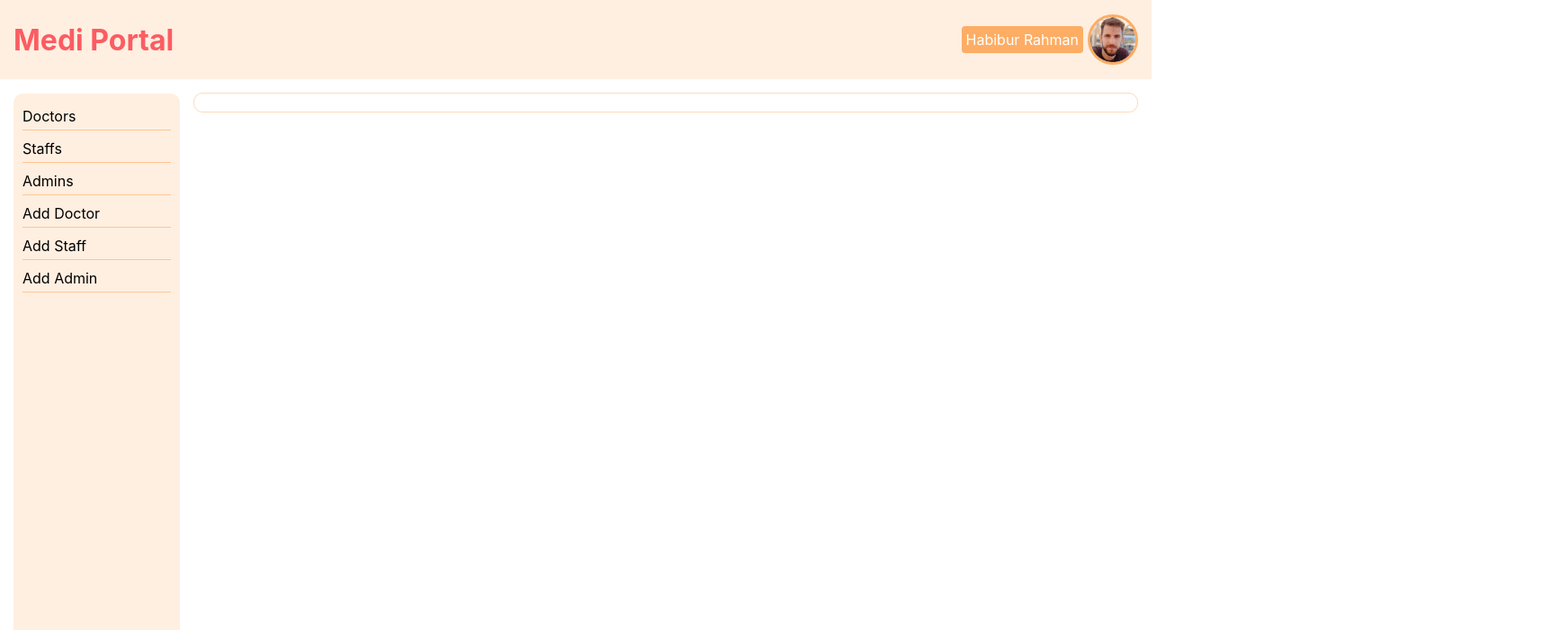
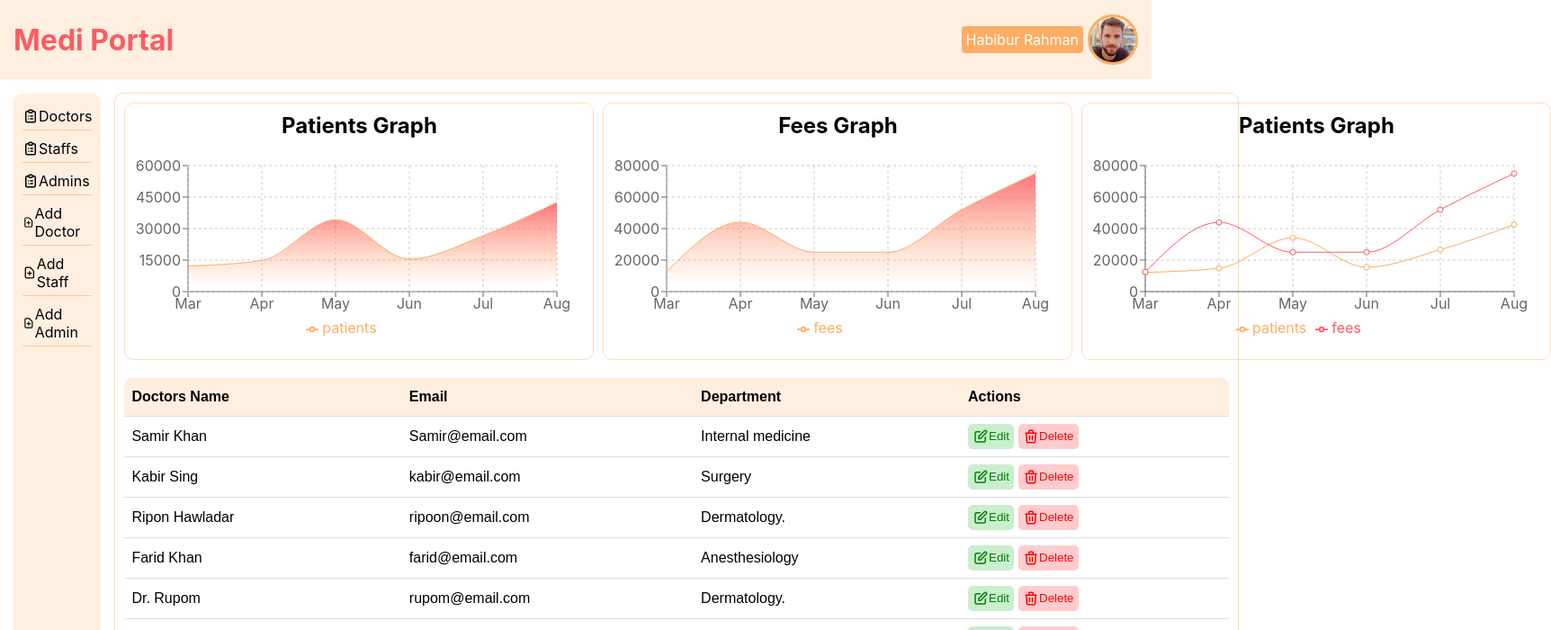
Before and after one commit to habib-sc/medi-portal, a React (Create React App) app: page /dashboard/admin in a window 1280 px wide. Shown: the top 700 px of the page at 90% size, 1724 px wide, since content can reach past the window. Built offline with nearby package versions, Linux system fonts and the light colour scheme.

Commit message:
Added graph for doctors page

```diff
--- a/package.json
+++ b/package.json
@@ -10,6 +10,7 @@
     "react-dom": "^18.1.0",
     "react-router-dom": "^6.3.0",
     "react-scripts": "5.0.1",
+    "recharts": "^2.1.10",
     "web-vitals": "^2.1.4"
   },
   "scripts": {
--- /dev/null
+++ b/public/chartdata.json
@@ -0,0 +1,32 @@
+[
+    {
+        "month": "Mar",
+        "patients": 12200,
+        "fees": 12500
+    },
+    {
+        "month": "Apr",
+        "patients": 14800,
+        "fees": 44000
+    },
+    {
+        "month": "May",
+        "patients": 34200,
+        "fees": 25000
+    },
+    {
+        "month": "Jun",
+        "patients": 15500,
+        "fees": 25000
+    },
+    {
+        "month": "Jul",
+        "patients": 26600,
+        "fees": 52000
+    },
+    {
+        "month": "Aug",
+        "patients": 42500,
+        "fees": 75000
+    }
+]
--- a/src/App.js
+++ b/src/App.js
@@ -10,6 +10,7 @@ function App() {
       <Routes>
         <Route path='/' element={<Login></Login>}></Route>
         <Route path='/dashboard/admin' element={<Admin></Admin>}>
+          <Route index element={<Doctors></Doctors>}></Route>
           <Route path='/dashboard/admin/doctors' element={<Doctors></Doctors>}></Route>
         </Route>
       </Routes>
--- /dev/null
+++ b/src/components/Pages/Dashboard/Chart/Chart.css
@@ -0,0 +1,22 @@
+.chart-container{
+    padding-bottom: 15px;
+    width: 500px;
+    height: 200px;
+}
+.chart-item{
+    border: 1px solid #fdae6465;
+    border-radius: 10px;
+    width: 500px;
+    padding: 10px;
+    margin-bottom: 20px;
+}
+.chart-heading{
+    text-align: center;
+    margin-top: 0;
+}
+.charts{
+    display: flex;
+    justify-content: space-between;
+    align-items: center;
+    gap: 10px;
+}
--- /dev/null
+++ b/src/components/Pages/Dashboard/Chart/Chart.js
@@ -0,0 +1,99 @@
+import React, { useEffect, useState } from 'react';
+import { Area, AreaChart, CartesianGrid, Legend, Line, LineChart, ResponsiveContainer, Tooltip, XAxis, YAxis } from 'recharts';
+import './Chart.css';
+
+const Chart = () => {
+    const [chartData, setChartData] = useState([]);
+
+    useEffect( () => {
+        fetch('/chartdata.json')
+        .then(res => res.json())
+        .then(data => setChartData(data));
+    } , []);
+
+    console.log(chartData);
+
+    return (
+        <div className='charts'>
+            <div className='chart-item'>
+                <h2 className='chart-heading'>Patients Graph</h2>
+                <div className='chart-container'>
+                    <ResponsiveContainer width="100%" height="100%">
+                        <AreaChart data={chartData}
+                        margin={{ top: 10, right: 30, left: 0, bottom: 0 }}>
+                            <defs>
+                                <linearGradient id="colorMonth" x1="0" y1="0" x2="0" y2="1">
+                                <stop offset="5%" stopColor="#FC5C62" stopOpacity={0.8}/>
+                                <stop offset="95%" stopColor="#FDAD64" stopOpacity={0}/>
+                                </linearGradient>
+                                <linearGradient id="colorPatients" x1="0" y1="0" x2="0" y2="1">
+                                <stop offset="5%" stopColor="#82ca9d" stopOpacity={0.8}/>
+                                <stop offset="95%" stopColor="#82ca9d" stopOpacity={0}/>
+                                </linearGradient>
+                            </defs>
+                            <XAxis dataKey="month" />
+                            <YAxis />
+                            <CartesianGrid strokeDasharray="3 3" />
+                            <Tooltip />
+                            <Legend></Legend>
+                            <Area type="monotone" dataKey="patients" stroke="#FDAD64" fillOpacity={1} fill="url(#colorMonth)" />
+                        </AreaChart>
+                    </ResponsiveContainer>
+                </div>
+            </div>
+
+            <div className='chart-item'>
+                <h2 className='chart-heading'>Fees Graph</h2>
+                <div className='chart-container'>
+                    <ResponsiveContainer width="100%" height="100%">
+                        <AreaChart data={chartData}
+                        margin={{ top: 10, right: 30, left: 0, bottom: 0 }}>
+                            <defs>
+                                <linearGradient id="colorMonth" x1="0" y1="0" x2="0" y2="1">
+                                <stop offset="5%" stopColor="#FC5C62" stopOpacity={0.8}/>
+                                <stop offset="95%" stopColor="#FDAD64" stopOpacity={0}/>
+                                </linearGradient>
+                                <linearGradient id="colorPatients" x1="0" y1="0" x2="0" y2="1">
+                                <stop offset="5%" stopColor="#82ca9d" stopOpacity={0.8}/>
+                                <stop offset="95%" stopColor="#82ca9d" stopOpacity={0}/>
+                                </linearGradient>
+                            </defs>
+                            <XAxis dataKey="month" />
+                            <YAxis />
+                            <CartesianGrid strokeDasharray="3 3" />
+                            <Tooltip />
+                            <Legend></Legend>
+                            <Area type="monotone" dataKey="fees" stroke="#FDAD64" fillOpacity={1} fill="url(#colorMonth)" />
+                        </AreaChart>
+                    </ResponsiveContainer>
+                </div>
+            </div>
+            <div className='chart-item'>
+                <h2 className='chart-heading'>Patients Graph</h2>
+                <div className='chart-container'>
+                    <ResponsiveContainer width="100%" height="100%">
+                    <LineChart
+                    data={chartData}
+                    margin={{
+                        top: 10,
+                        right: 30,
+                        left: 0,
+                        bottom: 0,
+                    }}
+                    >
+                    <CartesianGrid strokeDasharray="3 3" />
+                    <XAxis dataKey="month" />
+                    <YAxis />
+                    <Tooltip />
+                    <Legend />
+                    <Line type="monotone" dataKey="patients" stroke="#FDAD64" activeDot={{ r: 8 }} />
+                    <Line type="monotone" dataKey="fees" stroke="#FC5C62" />
+                    </LineChart>
+                    </ResponsiveContainer>
+                </div>
+            </div>
+        </div>
+    );
+};
+
+export default Chart;
--- a/src/components/Pages/Dashboard/Dashboard.css
+++ b/src/components/Pages/Dashboard/Dashboard.css
@@ -32,3 +32,7 @@
     border: 1px solid #fdae6475;
     border-radius: 10px;
 }
+.list-item{
+    display: flex;
+    align-items: center;
+}
--- a/src/components/Pages/Dashboard/Dashboard.js
+++ b/src/components/Pages/Dashboard/Dashboard.js
@@ -11,12 +11,46 @@ const Dashboard = () => {
                     {/* Admin route item  */}
                     { pathname.includes('/dashboard/admin') &&
                     <>
-                        <li><Link to='/dashboard/admin/doctors'>Doctors</Link></li>
-                        <li><a href="#">Staffs</a></li>
-                        <li><a href="#">Admins</a></li>
-                        <li><a href="#">Add Doctor</a></li>
-                        <li><a href="#">Add Staff</a></li>
-                        <li><a href="#">Add Admin</a></li>
+                        <li className='list-item'>
+                            <svg xmlns="http://www.w3.org/2000/svg" className="edit-icon" fill="none" viewBox="0 0 24 24" stroke="currentColor" strokeWidth={2}>
+                                <path strokeLinecap="round" strokeLinejoin="round" d="M9 5H7a2 2 0 00-2 2v12a2 2 0 002 2h10a2 2 0 002-2V7a2 2 0 00-2-2h-2M9 5a2 2 0 002 2h2a2 2 0 002-2M9 5a2 2 0 012-2h2a2 2 0 012 2m-3 7h3m-3 4h3m-6-4h.01M9 16h.01" />
+                            </svg>
+                            <Link to='/dashboard/admin/doctors'>Doctors</Link>
+                        </li>
+                        <li className='list-item'>
+                            <svg xmlns="http://www.w3.org/2000/svg" className="edit-icon" fill="none" viewBox="0 0 24 24" stroke="currentColor" strokeWidth={2}>
+                                <path strokeLinecap="round" strokeLinejoin="round" d="M9 5H7a2 2 0 00-2 2v12a2 2 0 002 2h10a2 2 0 002-2V7a2 2 0 00-2-2h-2M9 5a2 2 0 002 2h2a2 2 0 002-2M9 5a2 2 0 012-2h2a2 2 0 012 2m-3 7h3m-3 4h3m-6-4h.01M9 16h.01" />
+                            </svg>
+                            <Link to='/dashboard/admin/doctors'>Staffs</Link>
+                        </li>
+                        <li className='list-item'>
+                            <svg xmlns="http://www.w3.org/2000/svg" className="edit-icon" fill="none" viewBox="0 0 24 24" stroke="currentColor" strokeWidth={2}>
+                                <path strokeLinecap="round" strokeLinejoin="round" d="M9 5H7a2 2 0 00-2 2v12a2 2 0 002 2h10a2 2 0 002-2V7a2 2 0 00-2-2h-2M9 5a2 2 0 002 2h2a2 2 0 002-2M9 5a2 2 0 012-2h2a2 2 0 012 2m-3 7h3m-3 4h3m-6-4h.01M9 16h.01" />
+                            </svg>
+                            <Link to='/dashboard/admin/doctors'>Admins</Link>
+                        </li>
+
+
+                        <li className='list-item'>
+                            <svg xmlns="http://www.w3.org/2000/svg" className="edit-icon" fill="none" viewBox="0 0 24 24" stroke="currentColor" strokeWidth={2}>
+                                <path strokeLinecap="round" strokeLinejoin="round" d="M9 13h6m-3-3v6m5 5H7a2 2 0 01-2-2V5a2 2 0 012-2h5.586a1 1 0 01.707.293l5.414 5.414a1 1 0 01.293.707V19a2 2 0 01-2 2z" />
+                            </svg>
+                            <a href="#">Add Doctor</a>
+                        </li>
+                        <li className='list-item'>
+                            <svg xmlns="http://www.w3.org/2000/svg" className="edit-icon" fill="none" viewBox="0 0 24 24" stroke="currentColor" strokeWidth={2}>
+                                <path strokeLinecap="round" strokeLinejoin="round" d="M9 13h6m-3-3v6m5 5H7a2 2 0 01-2-2V5a2 2 0 012-2h5.586a1 1 0 01.707.293l5.414 5.414a1 1 0 01.293.707V19a2 2 0 01-2 2z" />
+                            </svg>
+                            <a href="#">Add Staff</a>
+                        </li>
+                        <li className='list-item'>
+                            <svg xmlns="http://www.w3.org/2000/svg" className="edit-icon" fill="none" viewBox="0 0 24 24" stroke="currentColor" strokeWidth={2}>
+                                <path strokeLinecap="round" strokeLinejoin="round" d="M9 13h6m-3-3v6m5 5H7a2 2 0 01-2-2V5a2 2 0 012-2h5.586a1 1 0 01.707.293l5.414 5.414a1 1 0 01.293.707V19a2 2 0 01-2 2z" />
+                            </svg>
+                            <a href="#">Add Admin</a>
+                        </li>
+
+
                     </>}
 
                     {/* Doctor route item  */}
--- a/src/components/Pages/Dashboard/Doctors/Doctors.js
+++ b/src/components/Pages/Dashboard/Doctors/Doctors.js
@@ -1,8 +1,10 @@
 import React, { useEffect, useState } from 'react';
+import Chart from '../Chart/Chart';
 import './Doctors.css';
 
 const Doctors = () => {
     const [doctors, setDoctors] = useState();
+
 
     useEffect( () => {
         fetch('/doctors.json')
@@ -10,9 +12,9 @@ const Doctors = () => {
         .then(data => setDoctors(data))
     }, []);
 
-
     return (
         <div>
+            <Chart></Chart>
             <table id="table">
                 <thead>
                     <tr>
```
Also changed, not shown: 1 other file (tests, documents, lock files or other folders).
